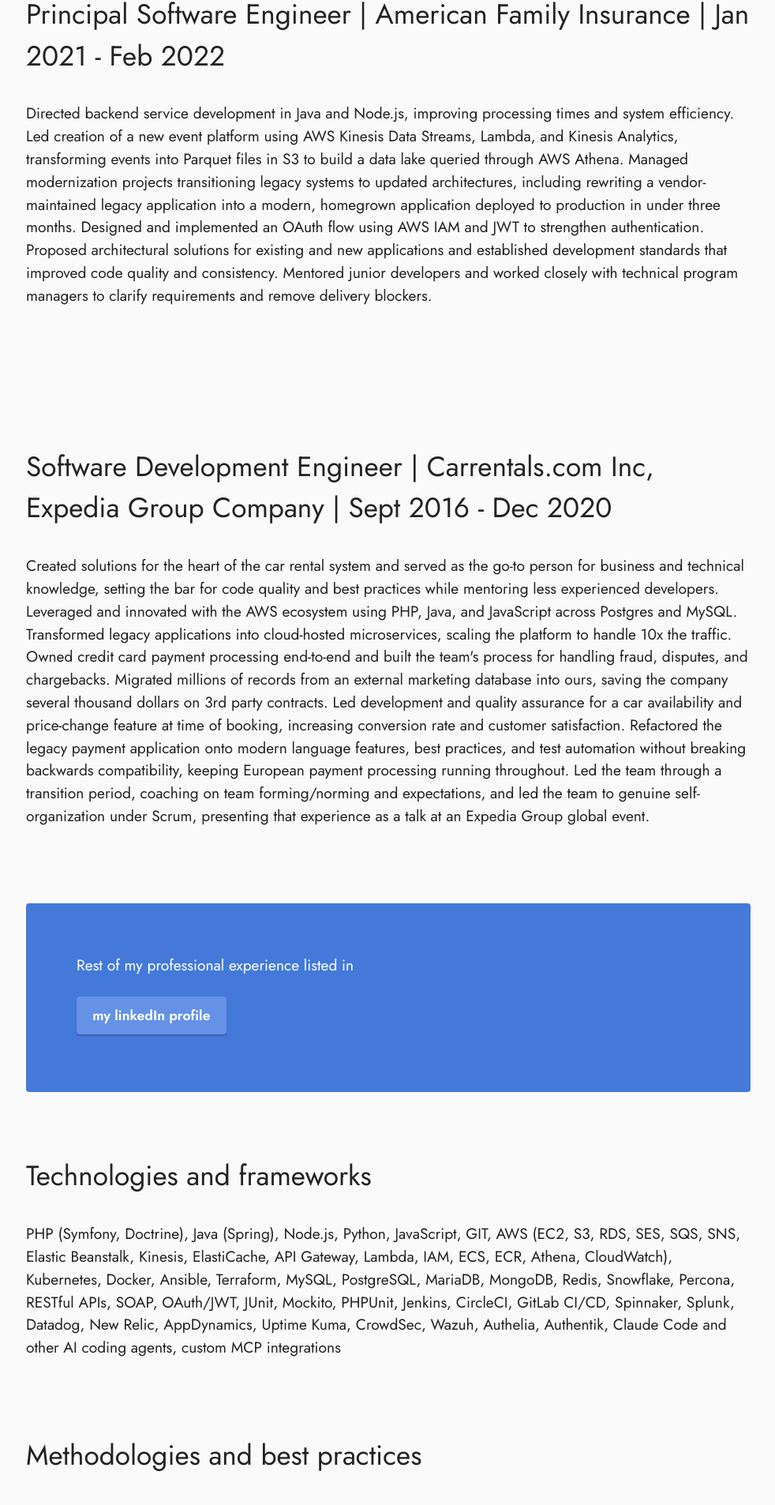
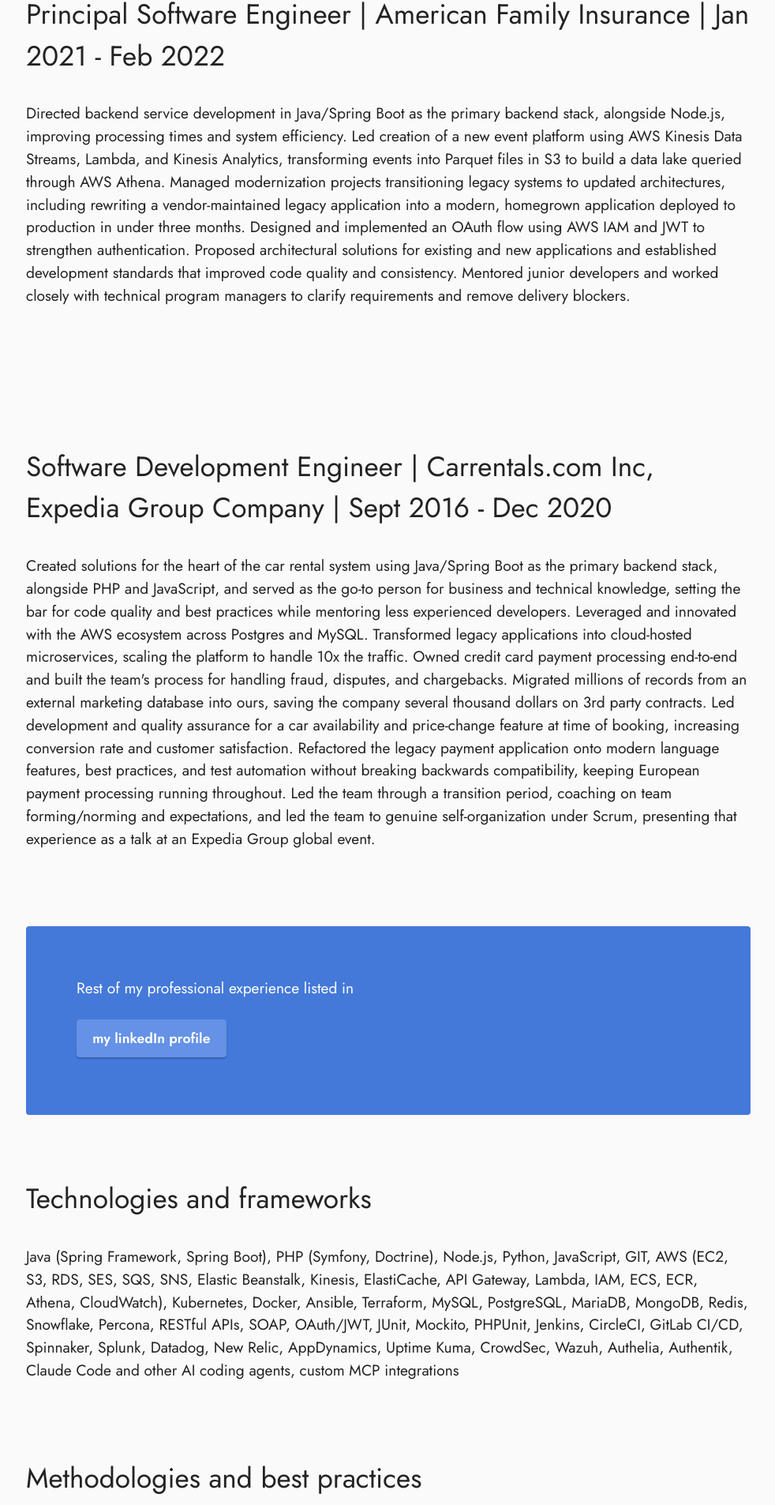
Before and after one commit to technotenshi/resume, a Nuxt app: page / in a window 1280 px wide. Shown: the part 3820-5726 px from the top of the page at 79% size, without its empty margins (148-1130 px from the left). Built offline with nearby package versions, Linux system fonts and the light colour scheme.

Commit message:
feat: emphasize Java Spring Boot experience

```diff
--- a/data/resume.ts
+++ b/data/resume.ts
@@ -95,14 +95,14 @@
       sectionClass: 'content5 cid-sad0mgp31l',
       heading: 'Principal Software Engineer | American Family Insurance | Jan 2021 - Feb 2022',
       body:
-        'Directed backend service development in Java and Node.js, improving processing times and system efficiency. Led creation of a new event platform using AWS Kinesis Data Streams, Lambda, and Kinesis Analytics, transforming events into Parquet files in S3 to build a data lake queried through AWS Athena. Managed modernization projects transitioning legacy systems to updated architectures, including rewriting a vendor-maintained legacy application into a modern, homegrown application deployed to production in under three months. Designed and implemented an OAuth flow using AWS IAM and JWT to strengthen authentication. Proposed architectural solutions for existing and new applications and established development standards that improved code quality and consistency. Mentored junior developers and worked closely with technical program managers to clarify requirements and remove delivery blockers.',
+        'Directed backend service development in Java/Spring Boot as the primary backend stack, alongside Node.js, improving processing times and system efficiency. Led creation of a new event platform using AWS Kinesis Data Streams, Lambda, and Kinesis Analytics, transforming events into Parquet files in S3 to build a data lake queried through AWS Athena. Managed modernization projects transitioning legacy systems to updated architectures, including rewriting a vendor-maintained legacy application into a modern, homegrown application deployed to production in under three months. Designed and implemented an OAuth flow using AWS IAM and JWT to strengthen authentication. Proposed architectural solutions for existing and new applications and established development standards that improved code quality and consistency. Mentored junior developers and worked closely with technical program managers to clarify requirements and remove delivery blockers.',
     },
     {
       id: 'content5-t',
       sectionClass: 'content5 cid-sad19y0EkS',
       heading: 'Software Development Engineer | Carrentals.com Inc, Expedia Group Company | Sept 2016 - Dec 2020',
       body:
-        'Created solutions for the heart of the car rental system and served as the go-to person for business and technical knowledge, setting the bar for code quality and best practices while mentoring less experienced developers. Leveraged and innovated with the AWS ecosystem using PHP, Java, and JavaScript across Postgres and MySQL. Transformed legacy applications into cloud-hosted microservices, scaling the platform to handle 10x the traffic. Owned credit card payment processing end-to-end and built the team\'s process for handling fraud, disputes, and chargebacks. Migrated millions of records from an external marketing database into ours, saving the company several thousand dollars on 3rd party contracts. Led development and quality assurance for a car availability and price-change feature at time of booking, increasing conversion rate and customer satisfaction. Refactored the legacy payment application onto modern language features, best practices, and test automation without breaking backwards compatibility, keeping European payment processing running throughout. Led the team through a transition period, coaching on team forming/norming and expectations, and led the team to genuine self-organization under Scrum, presenting that experience as a talk at an Expedia Group global event.',
+        'Created solutions for the heart of the car rental system using Java/Spring Boot as the primary backend stack, alongside PHP and JavaScript, and served as the go-to person for business and technical knowledge, setting the bar for code quality and best practices while mentoring less experienced developers. Leveraged and innovated with the AWS ecosystem across Postgres and MySQL. Transformed legacy applications into cloud-hosted microservices, scaling the platform to handle 10x the traffic. Owned credit card payment processing end-to-end and built the team\'s process for handling fraud, disputes, and chargebacks. Migrated millions of records from an external marketing database into ours, saving the company several thousand dollars on 3rd party contracts. Led development and quality assurance for a car availability and price-change feature at time of booking, increasing conversion rate and customer satisfaction. Refactored the legacy payment application onto modern language features, best practices, and test automation without breaking backwards compatibility, keeping European payment processing running throughout. Led the team through a transition period, coaching on team forming/norming and expectations, and led the team to genuine self-organization under Scrum, presenting that experience as a talk at an Expedia Group global event.',
     },
   ] satisfies ResumeExperience[],
   experienceLinkText: 'Rest of my professional experience listed in',
@@ -112,7 +112,7 @@
       sectionClass: 'content5 cid-sad7T7q35J',
       title: 'Technologies and frameworks',
       description:
-        'PHP (Symfony, Doctrine), Java (Spring), Node.js, Python, JavaScript, GIT, AWS (EC2, S3, RDS, SES, SQS, SNS, Elastic Beanstalk, Kinesis, ElastiCache, API Gateway, Lambda, IAM, ECS, ECR, Athena, CloudWatch), Kubernetes, Docker, Ansible, Terraform, MySQL, PostgreSQL, MariaDB, MongoDB, Redis, Snowflake, Percona, RESTful APIs, SOAP, OAuth/JWT, JUnit, Mockito, PHPUnit, Jenkins, CircleCI, GitLab CI/CD, Spinnaker, Splunk, Datadog, New Relic, AppDynamics, Uptime Kuma, CrowdSec, Wazuh, Authelia, Authentik, Claude Code and other AI coding agents, custom MCP integrations',
+        'Java (Spring Framework, Spring Boot), PHP (Symfony, Doctrine), Node.js, Python, JavaScript, GIT, AWS (EC2, S3, RDS, SES, SQS, SNS, Elastic Beanstalk, Kinesis, ElastiCache, API Gateway, Lambda, IAM, ECS, ECR, Athena, CloudWatch), Kubernetes, Docker, Ansible, Terraform, MySQL, PostgreSQL, MariaDB, MongoDB, Redis, Snowflake, Percona, RESTful APIs, SOAP, OAuth/JWT, JUnit, Mockito, PHPUnit, Jenkins, CircleCI, GitLab CI/CD, Spinnaker, Splunk, Datadog, New Relic, AppDynamics, Uptime Kuma, CrowdSec, Wazuh, Authelia, Authentik, Claude Code and other AI coding agents, custom MCP integrations',
     },
     {
       id: 'content5-14',
```
Also changed, not shown: 1 other file (tests, documents, lock files or other folders).
